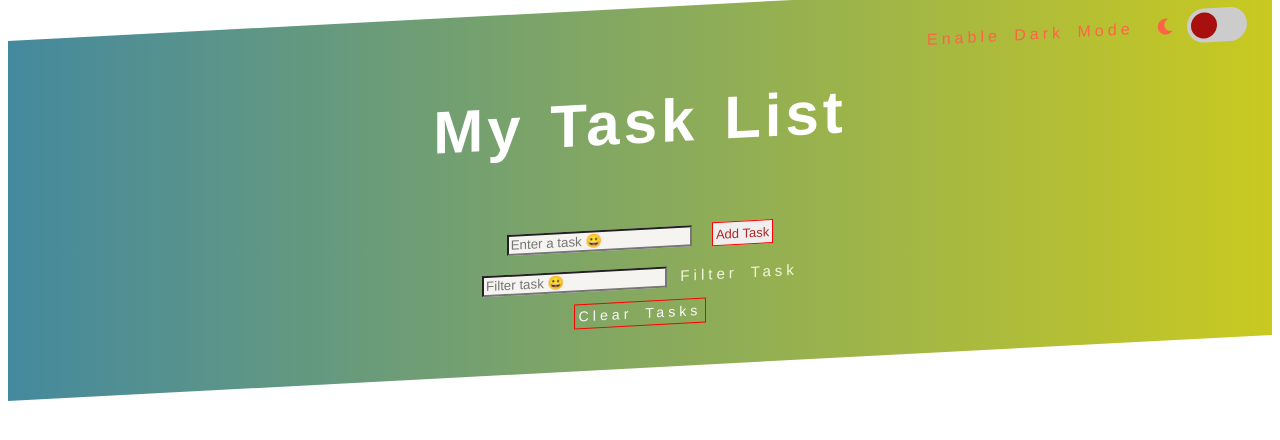
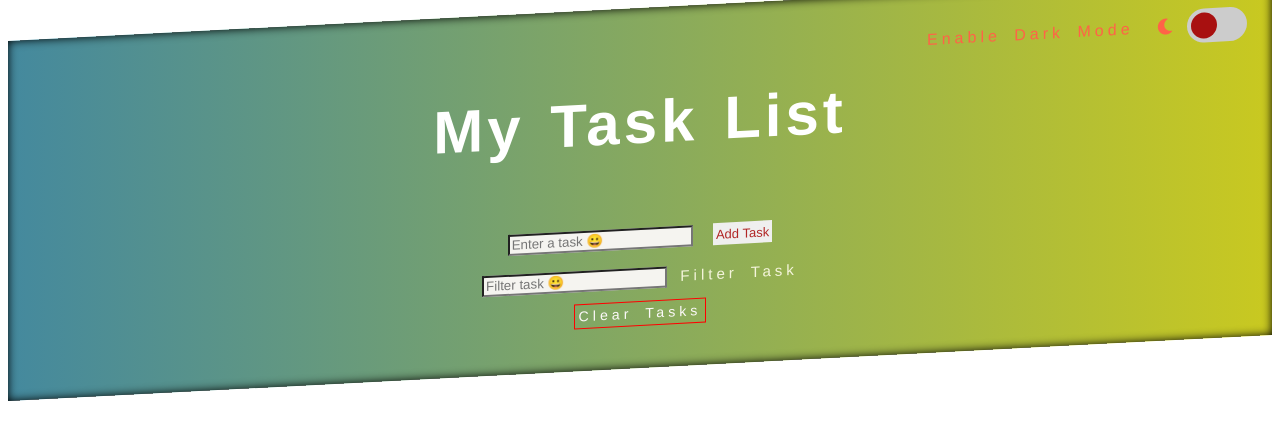
Before and after one commit to Deepak3211/my-task-list, a plain HTML site: page index.html in a window 1280 px wide. Drawn offline with Linux system fonts and the light colour scheme.

Commit message:
changing some style

```diff
--- a/style.css
+++ b/style.css
@@ -17,12 +17,15 @@
   padding: 30px 40px;
   color: white;
   text-align: center;
+ box-shadow: inset 0 0 10px #000000;
+
 }
 
 .addBtn{
   color: rgb(177, 38, 38);
   text-decoration: none;
-  border: 1px red solid;
+  /* border: 1px red solid; */
+  border: none;
   padding: 0.2rem;
   font-size: 13px;
   cursor: pointer;
@@ -39,7 +42,6 @@
   text-align: center;
   justify-content: center;
   /* align-items: center; */
-
   font-size: medium;
   font-size-adjust: .5;
 
```
